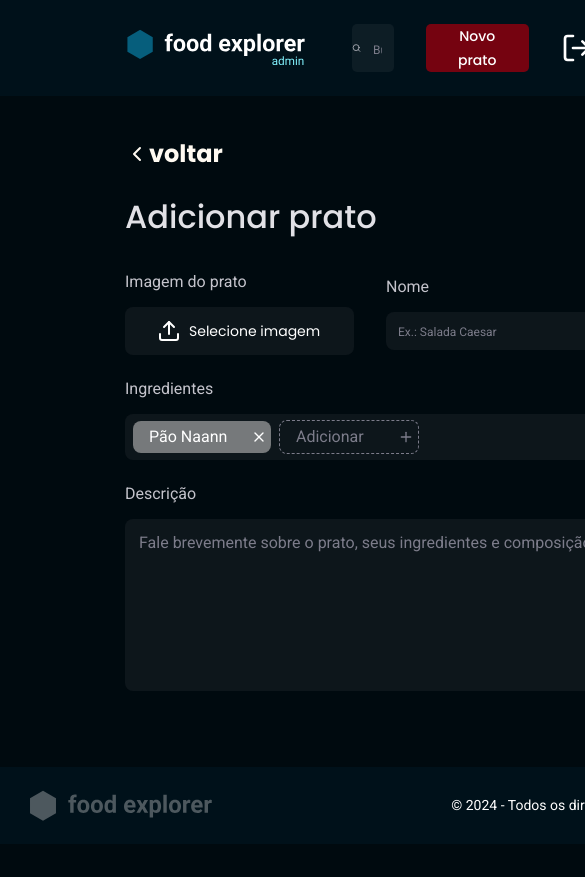
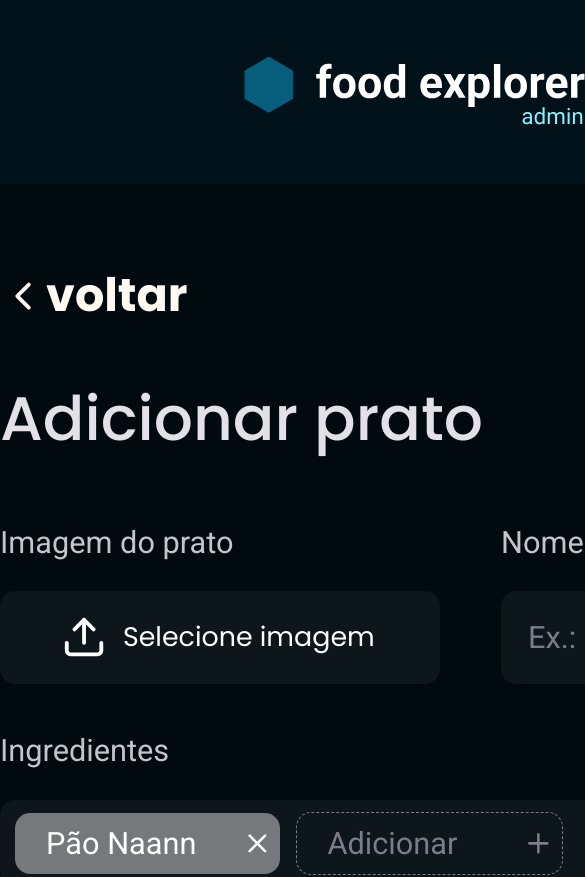
Before and after one commit to pcaldi/food-explorer-web, a React (Vite) app: page /new in a window 390 px wide. Shown: the top 877 px of the page, 585 px wide, since content can reach past the window. Before the commit the page ends 844 px from the top, so only its background shows below. Built offline with nearby package versions, Linux system fonts and the light colour scheme.

Commit message:
media query

```diff
--- a/src/components/Button/styles.js
+++ b/src/components/Button/styles.js
@@ -1,4 +1,5 @@
 import styled from "styled-components";
+
 import { DEVICE_BREAKPOINT } from "../../styles/deviceBreakPoints";
 
 export const Container = styled.button`
@@ -24,11 +25,11 @@ export const Container = styled.button`
     opacity: 0.5;
   }
 
-/*   @media (min-width: ${DEVICE_BREAKPOINT.LG}) {
+   @media (max-width: ${DEVICE_BREAKPOINT.MD}) {
     padding: .8rem 1.2rem;
     font-size: 1rem;
     gap: .4rem;
-  } */
+  }
 
 `;
 
@@ -41,5 +42,15 @@ export const Content = styled.div`
     font-size: 3.2rem;
   }
 
+  @media (max-width: ${DEVICE_BREAKPOINT.MD}) {
+    svg {
+      font-size: 2rem;
+    }
+
+    span {
+      font-size: 1rem;
+    }
+  }
+
 
 `;
--- a/src/components/Footer/styles.js
+++ b/src/components/Footer/styles.js
@@ -22,12 +22,17 @@ export const Container = styled.footer`
 `;
 
 export const Brand = styled.image`
-    width: 18.6rem;
     display: flex;
     align-items: center;
 
+    width: 18.6rem;
+    height: 3rem;
+
+
     @media (max-width: ${DEVICE_BREAKPOINT.LG}){
-        width: 14.2rem;
+      width: 14.2rem;
+      height: 1.8rem;
+
     }
 `;
 
@@ -43,6 +48,8 @@ export const Copyright = styled.div`
   }
 
    @media (max-width: ${DEVICE_BREAKPOINT.LG}){
-    font-size: 1.2rem;
+    span {
+      font-size: 1.2rem;
+    }
   }
 `;
--- a/src/components/Header/styles.js
+++ b/src/components/Header/styles.js
@@ -4,6 +4,7 @@ import { DEVICE_BREAKPOINT } from "../../styles/deviceBreakPoints";
 
 export const Container = styled.header`
   width: 100%;
+
   grid-area: header;
 
   padding: 2.4rem  12.3rem;
@@ -20,6 +21,8 @@ export const Container = styled.header`
     align-items: center;
     gap: 3.2rem;
   }
+
+
 
 /*   @media (max-width: ${DEVICE_BREAKPOINT.LG}) {
     width: 100%;
@@ -76,12 +79,10 @@ export const Search = styled.div`
     border: none;
   }
 
- /*  @media (max-width: ${DEVICE_BREAKPOINT.LG}) {
-    input {
-      max-width: 20.0rem;
-    }
+  @media (max-width: ${DEVICE_BREAKPOINT.MD}) {
+    display: none;
   }
- */
+
 `;
 
 export const Logout = styled.button`
--- a/src/components/Input/styles.js
+++ b/src/components/Input/styles.js
@@ -1,5 +1,4 @@
 import styled from "styled-components";
-import { DEVICE_BREAKPOINT } from "../../styles/deviceBreakPoints";
 
 export const Container = styled.div`
   width: 100%;
@@ -25,21 +24,6 @@ export const Container = styled.div`
 
   }
 
-  @media (max-width: ${DEVICE_BREAKPOINT.LG}) {
-    svg {
-      width: 1.8rem;
-      height: 1.8rem;
-    }
 
-    > input {
-      height: 3.8rem;
-      padding: 1rem 1.2rem;
-
-      &::placeholder {
-        font-size: 1.2rem;
-      }
-
-    }
-  }
 
 `;
--- a/src/pages/New/styles.js
+++ b/src/pages/New/styles.js
@@ -1,51 +1,78 @@
 import styled from "styled-components";
 
+import { DEVICE_BREAKPOINT } from "../../styles/deviceBreakPoints";
+
 export const Container = styled.div`
-  width: 100%;
+  width: 100vw;
   height: 100vh;
 
   display: grid;
-  grid-template-rows: auto;
+  grid-template-rows: auto 1fr auto;
   grid-template-areas:
     "header"
     "content"
     "footer";
+
+  @media (max-width: ${DEVICE_BREAKPOINT.MD}){
+    width: 100%;
+    height: 100%;
+
+    grid-template-columns: auto;
+  }
 
     > main {
       grid-area: content;
       overflow-y: auto;
 
       margin: 0 auto;
-    gap: 2.4rem;
-    padding: 0 12.5rem 11.6rem 12.5rem;
 
         > header {
           display: flex;
           flex-direction: column;
-
-        button {
-          padding: 4rem 0 2.4rem 0;
-        }
+          padding-top: 4rem;
+          gap: 2.4rem;
 
           h1 {
             font-family: "Poppins", sans-serif;
             font-weight: 500;
             line-height: 140%;
             color: ${({ theme }) => theme.COLORS.GRAY_200};
-          margin-bottom: 3.2rem;
+
+          }
+        }
+    /*     @media (max-width: ${DEVICE_BREAKPOINT.LG}) {
+          header {
+            button {
+              font-size: 2rem;
+            }
+            h1 {
+              font-size: 2.2rem;
             }
           }
         }
 
+        @media (max-width: ${DEVICE_BREAKPOINT.MD}) {
+          width: 100%;
+          max-width: 36.3rem;
+          padding: 0 3.2rem;
+          gap: 2.4rem;
+
+          > main > header {
+            padding: 0;
+          }
+        }
+         */
+      }
 `;
 
 export const Form = styled.div`
     display: flex;
     flex-direction: column;
-    width: 112rem;
+    max-width: 112rem;
     height: 50rem;
     margin: 0 auto;
     gap: 2.4rem;
+    padding-top: 3.2rem;
 
   .ing-price {
     display: flex;
@@ -94,6 +121,31 @@ export const Form = styled.div`
       background: ${({ theme }) => theme.COLORS.LIGHT_RED};
     }
   }
+
+ /*  @media (max-width: ${DEVICE_BREAKPOINT.LG}) {
+    max-width: 90rem;
+    height: 40rem;
+    gap: 1.4rem;
+
+    .ing-price {
+      justify-content: flex-start;
+      gap: 4rem;
+    }
+
+    .tags {
+      width: 60rem;
+    }
+  } */
+
+  /* @media (max-width: ${DEVICE_BREAKPOINT.MD}) {
+    .ing-price {
+      flex-direction: column;
+    }
+    .tags {
+      width: 100%;
+    }
+  }
+ */
 `;
 
 export const Items = styled.div`
@@ -110,6 +162,19 @@ export const Items = styled.div`
   .name {
     width: 46.3rem;
   }
+
+ /*  @media (max-width: ${DEVICE_BREAKPOINT.LG}){
+    gap: 2.2rem;
+
+    .name {
+      width: 26.3rem;
+    }
+  }
+
+  @media (max-width: ${DEVICE_BREAKPOINT.MD}){
+    width: 100%;
+    flex-direction: column;
+  } */
 `
 
 export const Image = styled.div`
@@ -159,6 +224,26 @@ export const Image = styled.div`
       }
     }
   }
+
+  /* @media (max-width: ${DEVICE_BREAKPOINT.LG}){
+    padding: .8rem 3.2rem;
+
+    > label {
+
+        svg {
+          width: 2rem;
+          height: 2rem;
+        }
+
+        span {
+          font-size: 1.2rem;
+        }
+    }
+  }
+
+  @media (max-width: ${DEVICE_BREAKPOINT.LG}){
+    width: 100%;
+  } */
 `
 
 export const Category = styled.div`
@@ -205,5 +290,19 @@ export const Category = styled.div`
       }
     }
   }
+/*
+  @media (max-width: ${DEVICE_BREAKPOINT.LG}){
+    width: 30rem;
+    height: 3rem;
+
+    select {
+      font-size: 1rem;
+    }
+
+    svg {
+      width: 1.5rem;
+      height: 1.5rem;
+    }
+  } */
 
 `;
--- a/src/styles/global.js
+++ b/src/styles/global.js
@@ -1,4 +1,5 @@
 import { createGlobalStyle } from "styled-components";
+import { DEVICE_BREAKPOINT } from "./deviceBreakPoints";
 
 export default createGlobalStyle`
 
@@ -10,6 +11,10 @@ export default createGlobalStyle`
 
 :root {
   font-size: 62.5%;
+
+  @media (max-width: ${DEVICE_BREAKPOINT.MD}){
+      font-size: 1.2rem;
+  }
 }
 
 body {
```
Lines whose indentation alone changed are shown as unchanged.
